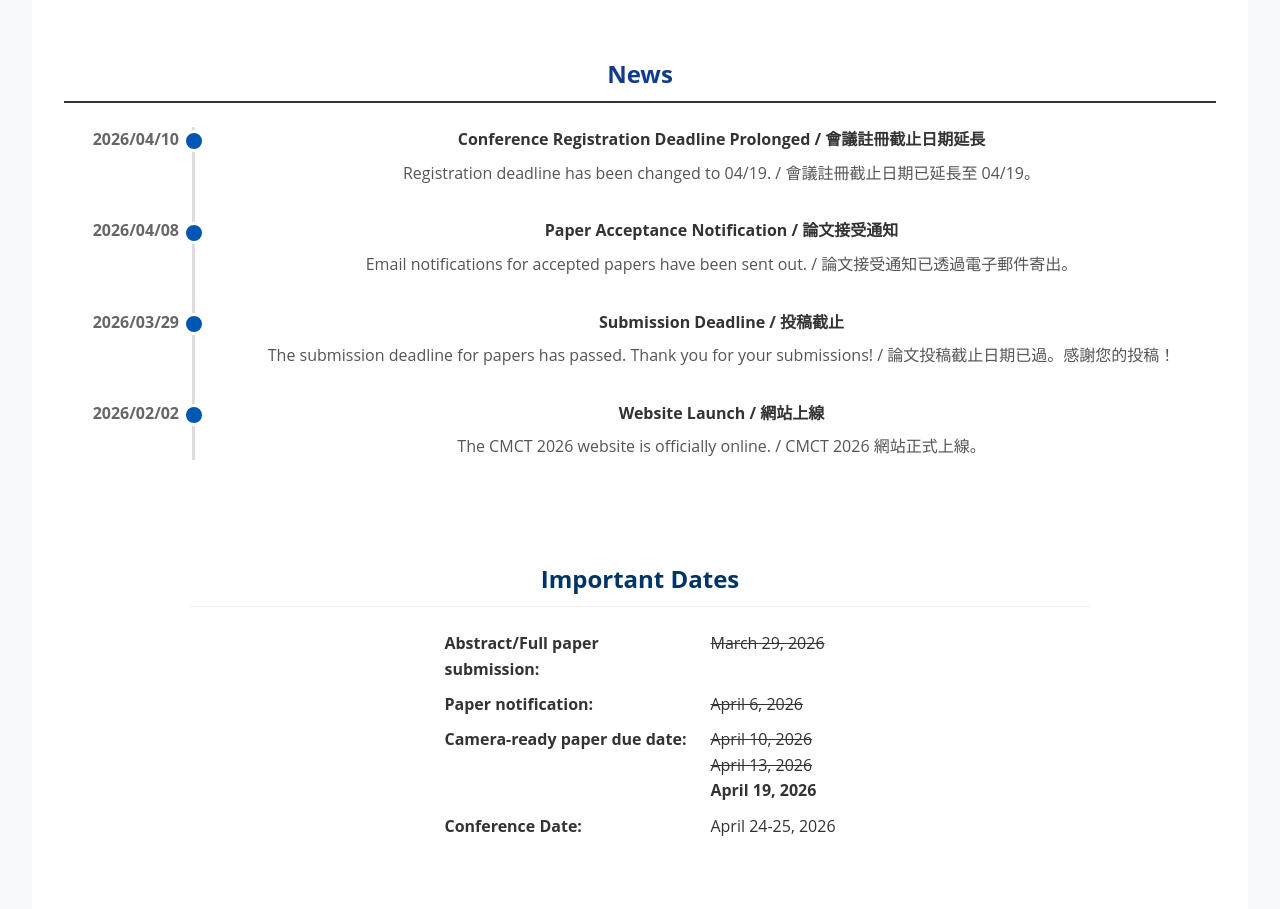
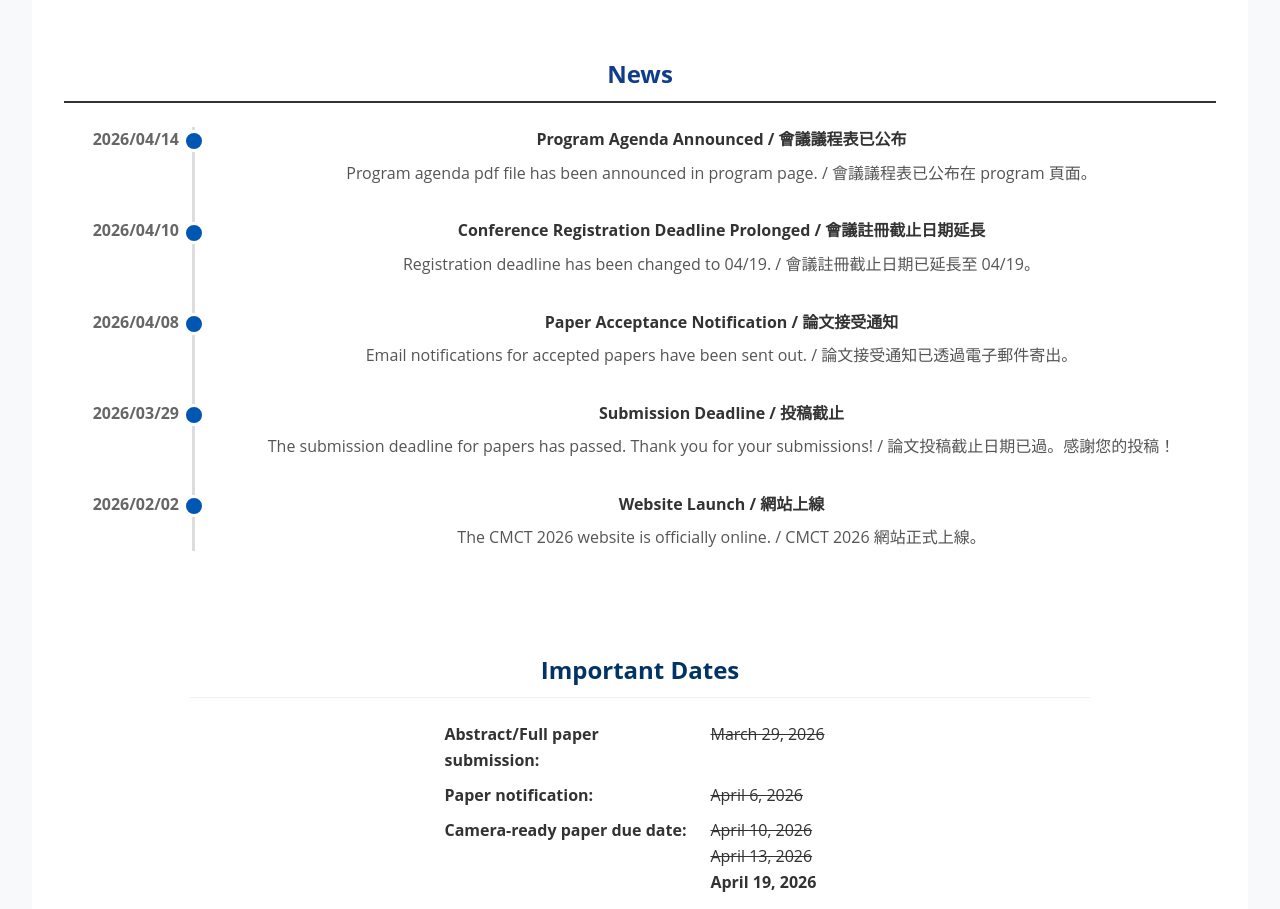
Before and after one commit to cmct-2026/cmct-2026.github.io, a React (Vite) app: page /invited-presentations in a window 1280 px wide. Shown: the part 1360-2269 px from the top of the page. Built offline with nearby package versions, Linux system fonts and the light colour scheme.

Commit message:
[Add] program agenda announced news timeline

```diff
--- a/src/components/NewsTimeline.jsx
+++ b/src/components/NewsTimeline.jsx
@@ -1,6 +1,11 @@
 import React from 'react';
 
 const newsData = [
+    {
+        date: '2026/04/14',
+        title: 'Program Agenda Announced / 會議議程表已公布',
+        content: 'Program agenda pdf file has been announced in program page. / 會議議程表已公布在 program 頁面。'
+    },
     {
         date: '2026/04/10',
         title: 'Conference Registration Deadline Prolonged / 會議註冊截止日期延長',
```
